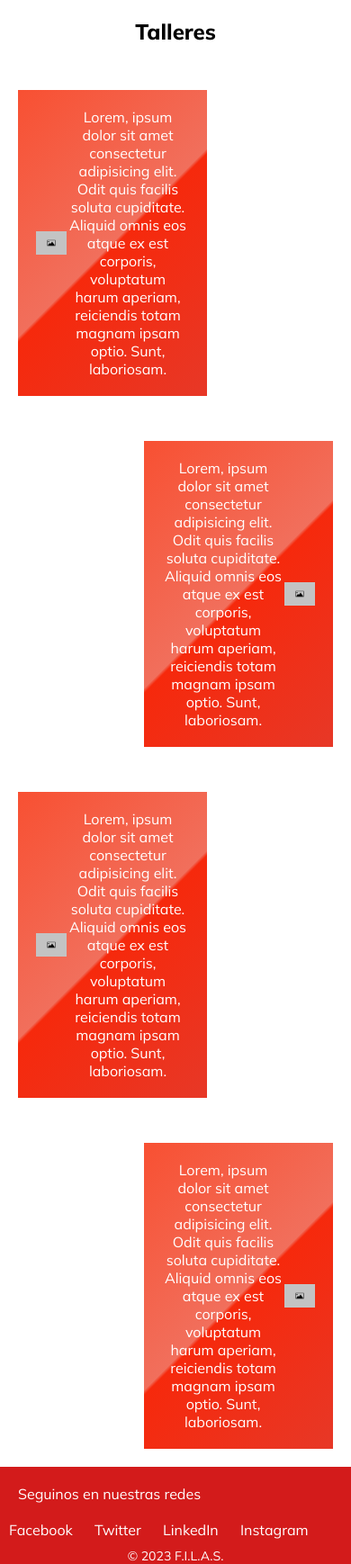
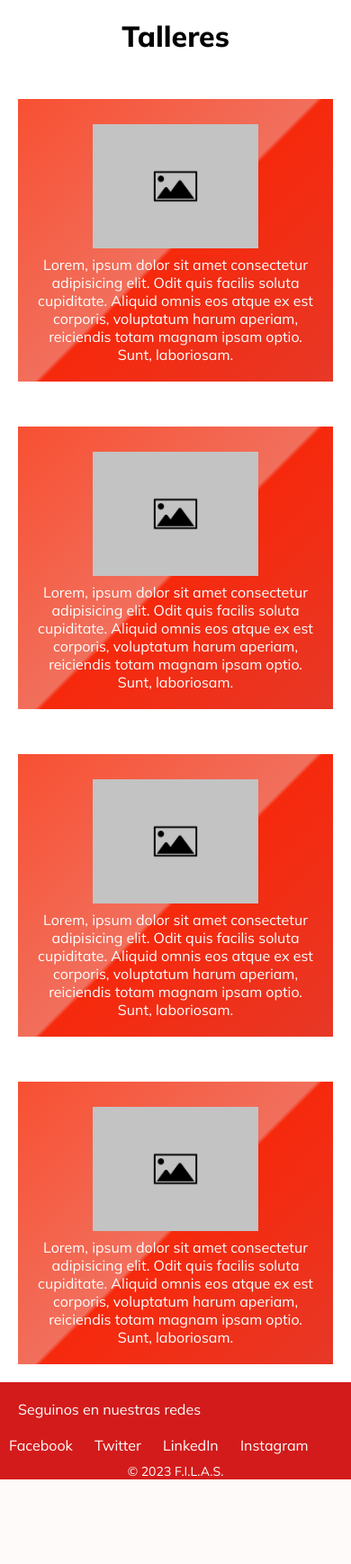
Before and after one commit to Gianluca-V/FILAS, a PHP site: page /familias.html in a window 390 px wide. Shown: the part 82-1820 px from the top of the page at 90% size. After the commit the page ends 1726 px from the top, so only its background shows below. Run offline with PHP 8.4, Linux system fonts and the light colour scheme.

Commit message:
fixed responsive on familias.html

```diff
--- a/css/familias.css
+++ b/css/familias.css
@@ -194,6 +194,7 @@ section {
 
 h2 {
   text-align: center;
+  font-size: clamp(2rem, 4vw, 3.5rem);
 }
 
 .news {
@@ -204,55 +205,10 @@ h2 {
   padding: 20px;
 }
 
-.form {
-  padding: 20px;
-}
-
-.form__title-container {
-  padding: 10px;
-}
-
-.form form {
-  display: flex;
-  flex-direction: column;
-  justify-content: center;
-  align-items: center;
-  gap: 20px;
-}
-
-input[type=text] {
-  border-radius: 20px;
-  border: none;
-  padding: 10px;
-  background-color: rgb(203, 203, 203);
-}
-
-input[type=mail] {
-  border-radius: 20px;
-  border: none;
-  padding: 10px;
-  background-color: rgb(203, 203, 203);
-}
-
-input[type=tel] {
-  border-radius: 20px;
-  border: none;
-  padding: 10px;
-  background-color: rgb(203, 203, 203);
-}
-
-input[type=submit] {
-  background-color: #118E11;
-  border-radius: 20px;
-  border: none;
-  padding: 10px;
-  color: white;
-  width: 80px;
-}
-
 .news__img {
-  width: 20%;
-  height: 30%;
+  max-width: 200px;
+  width: 100%;
+  padding: 8px;
 }
 
 .section--news__text {
@@ -270,14 +226,28 @@ input[type=submit] {
   background: linear-gradient(135deg, rgb(248, 80, 50) 0%, rgb(241, 111, 92) 50%, rgb(246, 41, 12) 51%, rgb(240, 47, 23) 71%, rgb(231, 56, 39) 100%);
 }
 
+@media (width > 950px) {
   .news__events-container:hover {
     width: 90%;
     transition: 0.2s;
   }
-
   .news__events-container:nth-of-type(even) {
     align-self: flex-end;
     flex-direction: row-reverse;
   }
+}
+@media (width <= 950px) {
+  .news__events-container {
+    width: 100%;
+  }
+}
+@media (width <= 600px) {
+  .news__events-container {
+    display: flex;
+    flex-direction: column;
+    justify-content: center;
+    align-items: center;
+  }
+}
 
 /*# sourceMappingURL=familias.css.map */
--- a/css/familias.scss
+++ b/css/familias.scss
@@ -15,6 +15,7 @@ section{
 
 h2{
     text-align: center;
+    font-size: clamp(2rem,4vw,3.5rem);
 }
 
 .news{
@@ -25,55 +26,10 @@ h2{
     padding: 20px;
 }
 
-.form{
-    padding: 20px;
-}
-
-.form__title-container{
-    padding: 10px;
-}
-
-.form form{
-    display: flex;
-    flex-direction: column;
-    justify-content: center;
-    align-items: center;
-    gap: 20px;
-}
-
-input[type="text"]{
-    border-radius: 20px;
-    border: none;
-    padding: 10px;
-    background-color: rgb(203, 203, 203);
-}
-
-input[type="mail"]{
-    border-radius: 20px;
-    border: none;
-    padding: 10px;
-    background-color: rgb(203, 203, 203);
-}
-
-input[type="tel"]{
-    border-radius: 20px;
-    border: none;
-    padding: 10px;
-    background-color: rgb(203, 203, 203);
-}
-
-input[type="submit"]{
-    background-color: #118E11;
-    border-radius: 20px;
-    border: none;
-    padding: 10px;
-    color: white;
-    width: 80px;
-}
-
 .news__img{
-    width: 20%;
-    height: 30%;
+    max-width: 200px;
+    width: 100%;
+    padding: 8px;
 }
 
 .section--news__text{
@@ -91,6 +47,7 @@ input[type="submit"]{
     background: linear-gradient(135deg, rgba(248,80,50,1) 0%, rgba(241,111,92,1) 50%, rgba(246,41,12,1) 51%, rgba(240,47,23,1) 71%, rgba(231,56,39,1) 100%);
 }
 
+@media (width > 950px) {
     .news__events-container:hover{
         width: 90%;
         transition: 0.2s;
@@ -100,3 +57,16 @@ input[type="submit"]{
        align-self: flex-end;
        flex-direction: row-reverse;
     }
+}
+
+@media (width <= 950px) {
+    .news__events-container{
+        width: 100%;
+    }
+}
+
+@media (width <= 600px) {
+    .news__events-container{
+        @include common.flex(column,center,center);
+    }
+}
```
Also changed, not shown: 1 other file. Lines whose indentation alone changed are shown as unchanged.
